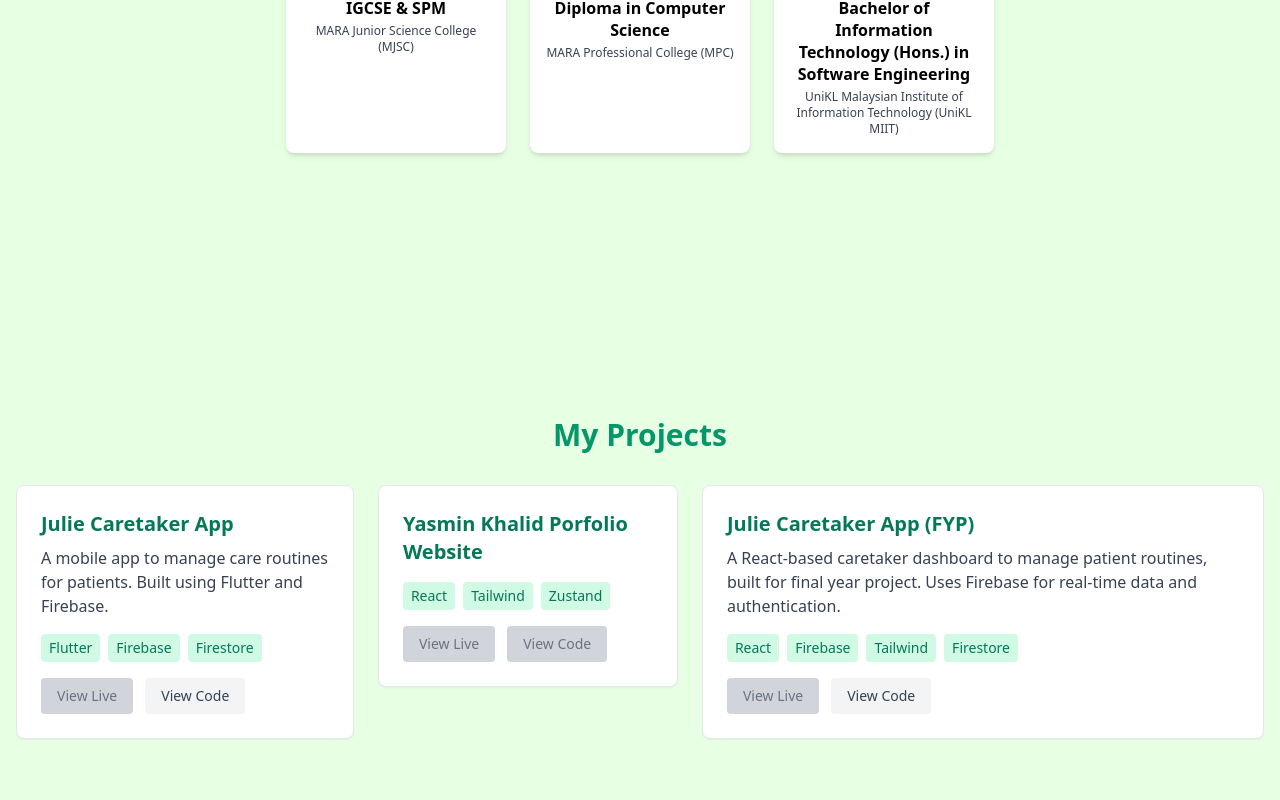
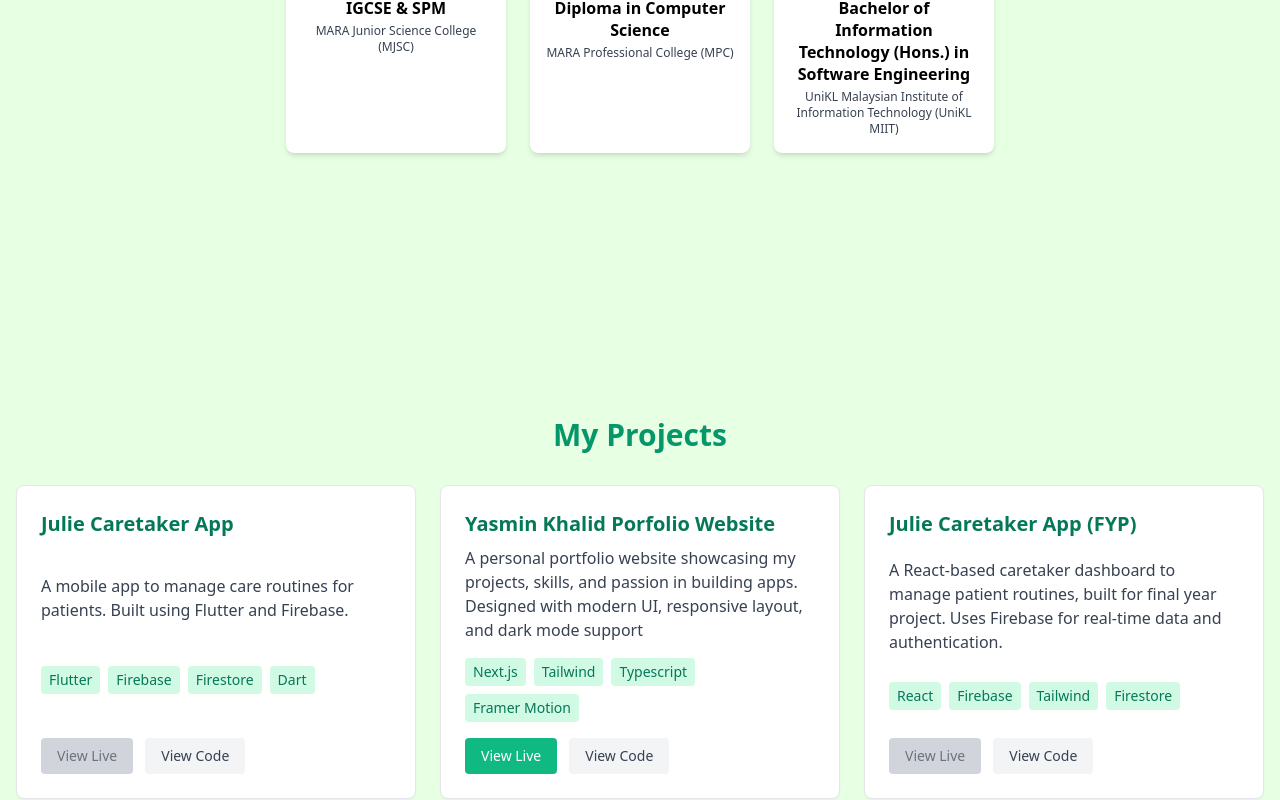
Before and after one commit to YasmnKhalid/ceo-yasmin-portfolio-base, a Next.js app: page / in a window 1280 px wide. Shown: the part 2000-2800 px from the top of the page. Built offline with nearby package versions, Linux system fonts and the light colour scheme.

Commit message:
edit project card sizing

```diff
--- a/src/app/components/Navbar.tsx
+++ b/src/app/components/Navbar.tsx
@@ -20,6 +20,7 @@ const Navbar = () => {
         <h1 className="text-xl font-bold text-emerald-600 dark:text-emerald-400">Yasmin Khalid</h1>
         <div className="space-x-6 text-sm font-medium text-gray-700 dark:text-gray-300">
           <a href="#about" className="hover:text-emerald-600 dark:hover:text-emerald-400">About</a>
+          <a href="#education" className="hover:text-emerald-600 dark:hover:text-emerald-400">Education</a>
           <a href="#projects" className="hover:text-emerald-600 dark:hover:text-emerald-400">Projects</a>
           <a href="#contact" className="hover:text-emerald-600 dark:hover:text-emerald-400">Contact</a>
           <button
--- a/src/app/components/ProjectCard.tsx
+++ b/src/app/components/ProjectCard.tsx
@@ -26,7 +26,7 @@ export default function ProjectCard({ title, description, tech, liveLink, codeLi
 
   return (
     <motion.div
-      className="rounded-lg p-6 border border-gray-200 bg-white shadow-sm hover:border-emerald-400 hover:ring-2 hover:ring-emerald-300/60 hover:shadow-md transition
+      className="flex flex-col justify-between h-full rounded-lg p-6 border border-gray-200 bg-white shadow-sm hover:border-emerald-400 hover:ring-2 hover:ring-emerald-300/60 hover:shadow-md transition
                dark:border-gray-700 dark:bg-gray-800 dark:hover:border-emerald-400 dark:hover:ring-emerald-400/40"
       initial={{ opacity: 0, y: 50 }}
       whileInView={{ opacity: 1, y: 0 }}
@@ -50,13 +50,19 @@ export default function ProjectCard({ title, description, tech, liveLink, codeLi
           <button
             onClick={handleViewLive}
             className={`px-4 py-2 text-sm rounded transition ${liveLink
-                ? 'bg-emerald-500 text-white hover:bg-emerald-600'
-                : 'bg-gray-300 text-gray-500 cursor-not-allowed'
+              ? 'bg-emerald-500 text-white hover:bg-emerald-600'
+              : 'bg-gray-300 text-gray-500 cursor-not-allowed'
               }`}
             disabled={!liveLink}
           >
             View Live
           </button>
+          {/* Custom Tooltip for Portfolio */}
+          {title === 'Yasmin Khalid Porfolio Website' && (
+            <span className="absolute top-full left-1/2 -translate-x-1/2 mt-2 w-max text-xs bg-gray-800 text-white px-2 py-1 rounded opacity-0 group-hover:opacity-100 transition-opacity z-10">
+              you are here! 👀
+            </span>
+          )}
 
           {/* Tooltip */}
           {!liveLink && (
@@ -71,8 +77,8 @@ export default function ProjectCard({ title, description, tech, liveLink, codeLi
           href={codeLink || '#'}
           target="_blank"
           className={`px-4 py-2 text-sm rounded transition ${codeLink
-              ? 'bg-gray-100 text-gray-700 hover:bg-gray-200 dark:bg-gray-700 dark:text-gray-300 dark:hover:bg-gray-600'
-              : 'bg-gray-300 text-gray-500 cursor-not-allowed'
+            ? 'bg-gray-100 text-gray-700 hover:bg-gray-200 dark:bg-gray-700 dark:text-gray-300 dark:hover:bg-gray-600'
+            : 'bg-gray-300 text-gray-500 cursor-not-allowed'
             }`}
           onClick={(e) => {
             if (!codeLink) e.preventDefault();
--- a/src/app/components/projectData.ts
+++ b/src/app/components/projectData.ts
@@ -2,23 +2,23 @@ export const projects = [
   {
     title: "Julie Caretaker App",
     description: "A mobile app to manage care routines for patients. Built using Flutter and Firebase.",
-    tech: ["Flutter", "Firebase", "Firestore"],
-    liveLink: "", // leave empty if work in progress!
+    tech: ["Flutter", "Firebase", "Firestore", "Dart"],
+    liveLink: "",
     codeLink: "https://github.com/YasmnKhalid/juliemobiile",
   },
   {
     title: "Yasmin Khalid Porfolio Website",
-    description: "",
-    tech: ["React", "Tailwind", "Zustand"],
-    liveLink: "", // no live yet
-    codeLink: "",
+    description: "A personal portfolio website showcasing my projects, skills, and passion in building apps. Designed with modern UI, responsive layout, and dark mode support",
+    tech: ["Next.js", "Tailwind", "Typescript","Framer Motion"],
+    liveLink: "http://yasmin-khalid-portfolio.vercel.app/",
+    codeLink: "https://github.com/YasmnKhalid/ceo-yasmin-portfolio-base",
   },
   {
     title: "Julie Caretaker App (FYP)",
     description: "A React-based caretaker dashboard to manage patient routines, built for final year project. Uses Firebase for real-time data and authentication.",
     tech: ["React", "Firebase", "Tailwind", "Firestore"],
-    liveLink: "", // you can add Vercel or Netlify link later
-    codeLink: "https://github.com/YasmnKhalid/FYPJulie", // update if your GitHub repo is different
+    liveLink: "",
+    codeLink: "https://github.com/YasmnKhalid/FYPJulie",
   }
   // {
   //   title: "Crypto Portfolio Tracker",
--- a/src/app/page.tsx
+++ b/src/app/page.tsx
@@ -118,21 +118,15 @@ export default function Home() {
       </section>
 
 
-
       {/* Project Section */}
       <section id="projects" className="py-20 px-4 dark:bg-gray-900 text-gray-800 dark:text-gray-100">
         <h2 className="text-3xl font-bold mb-8 text-emerald-600 text-center">My Projects</h2>
 
         <div className="relative">
-          {/* SLIDER */}
-          <motion.div
-            ref={scrollRef}
-            className="flex overflow-x-auto gap-6 snap-x snap-mandatory pb-6 scroll-smooth"
-            whileTap={{ cursor: "grabbing" }}
-          >
-            <div className="flex gap-6">
+          {/* Responsive Grid (instead of scroll) */}
+          <div className="grid grid-cols-1 sm:grid-cols-2 lg:grid-cols-3 gap-6">
             {projects.map((project, index) => (
-                <div className="min-w-[300px] snap-center" key={index}>
+              <div key={index} className="flex">
                 <ProjectCard
                   title={project.title}
                   description={project.description}
@@ -140,11 +134,9 @@ export default function Home() {
                   liveLink={project.liveLink}
                   codeLink={project.codeLink}
                 />
-
               </div>
             ))}
           </div>
-          </motion.div>
         </div>
       </section>
 
```
Lines whose indentation alone changed are shown as unchanged.
